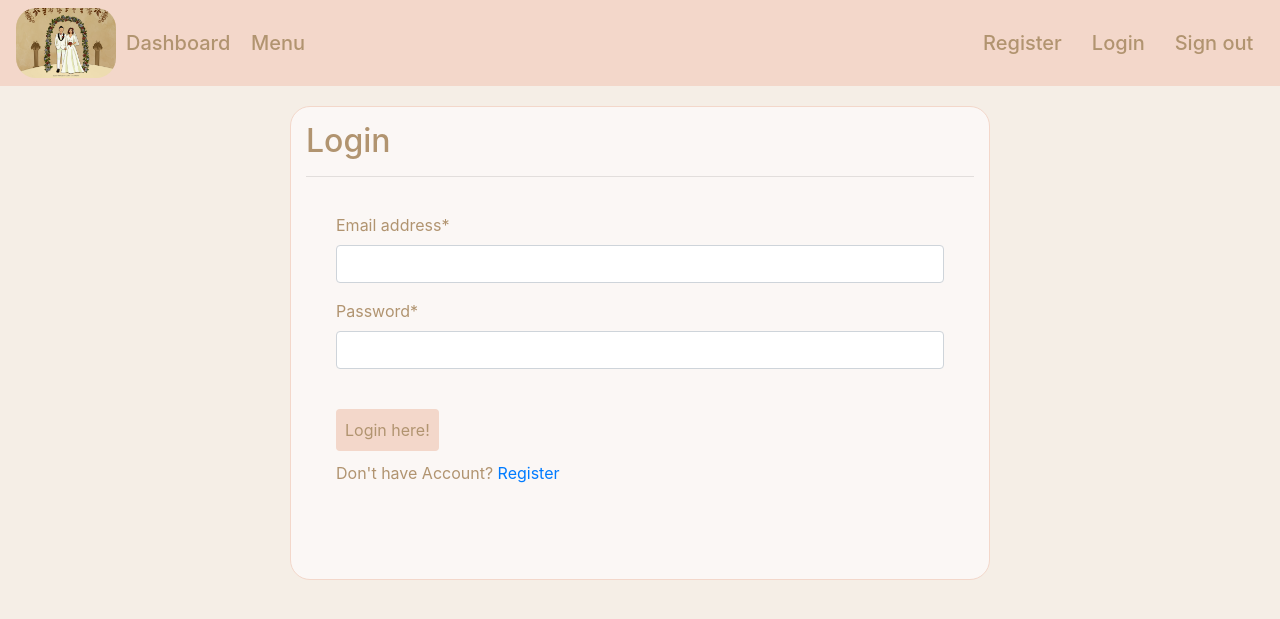
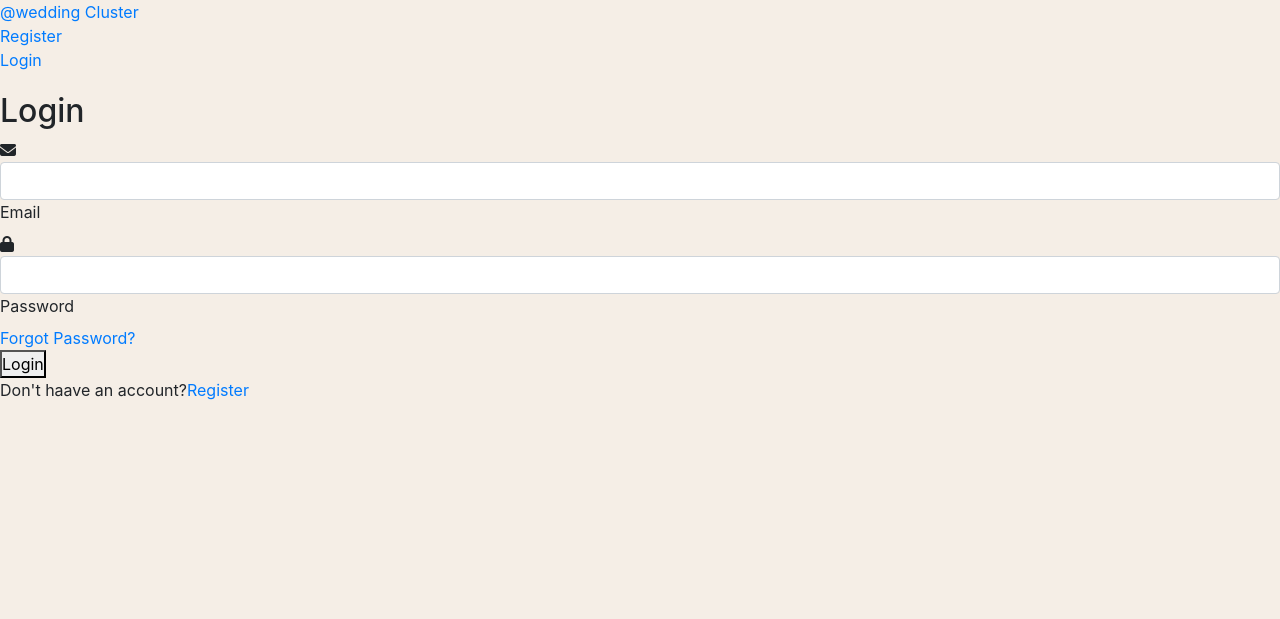
Before and after one commit to Guheshp/Django, a Django app: page /login/ in a window 1280 px wide. Shown: the top 619 px of the page. Run offline with Django 5.2, Linux system fonts and the light colour scheme; some libraries are stand-ins or nearby versions.

Commit message:
login and register design

```diff
--- a/wc/account/admin.py
+++ b/wc/account/admin.py
@@ -25,7 +25,4 @@ class CustomUserAdmin(UserAdmin):
     ordering = ("email",)
 
 
-
-
-
 admin.site.register(CustomUser, CustomUserAdmin)
--- a/wc/account/forms.py
+++ b/wc/account/forms.py
@@ -12,7 +12,18 @@ class createUserForm(UserCreationForm):
         model = CustomUser
         fields = ['email', 'phone', 'password1', 'password2']
 
+# class LoginForm(AuthenticationForm):
+
+#     username = forms.EmailField(widget=EmailInput())
+#     password = forms.CharField(widget=PasswordInput())
+
 class LoginForm(AuthenticationForm):
 
-    username = forms.EmailField(widget=EmailInput())
-    password = forms.CharField(widget=PasswordInput())
+    username = forms.EmailField(
+        widget = EmailInput(attrs={'class': '', }),
+        # label='Email',
+        # required=False
+    )
+    password = forms.CharField(
+        widget=PasswordInput(attrs={'class': '', })
+    )
--- a/wc/account/templates/acc/base.html
+++ b/wc/account/templates/acc/base.html
@@ -10,6 +10,8 @@
     <link rel="stylesheet" href="{% static 'css/styles.css'%}">
     <!-- Bootstrap CSS -->
     <link rel="stylesheet" href="https://cdn.jsdelivr.net/npm/bootstrap@4.1.3/dist/css/bootstrap.min.css" integrity="sha384-MCw98/SFnGE8fJT3GXwEOngsV7Zt27NXFoaoApmYm81iuXoPkFOJwJ8ERdknLPMO" crossorigin="anonymous">
+    <!-- awesome  -->
+    <link rel="stylesheet" href="https://cdnjs.cloudflare.com/ajax/libs/font-awesome/6.5.1/css/all.min.css" integrity="sha512-DTOQO9RWCH3ppGqcWaEA1BIZOC6xxalwEsw9c2QQeAIftl+Vegovlnee1c9QX4TctnWMn13TZye+giMm8e2LwA==" crossorigin="anonymous" referrerpolicy="no-referrer" />
 
     <title>Cluster</title>
   </head>
@@ -36,7 +38,7 @@
 
   </div>
 
-    <div class="container">
+    <div class="">
 
         {% block content %}
 
@@ -52,5 +54,8 @@
     <script src="https://code.jquery.com/jquery-3.3.1.slim.min.js" integrity="sha384-q8i/X+965DzO0rT7abK41JStQIAqVgRVzpbzo5smXKp4YfRvH+8abtTE1Pi6jizo" crossorigin="anonymous"></script>
     <script src="https://cdn.jsdelivr.net/npm/popper.js@1.14.3/dist/umd/popper.min.js" integrity="sha384-ZMP7rVo3mIykV+2+9J3UJ46jBk0WLaUAdn689aCwoqbBJiSnjAK/l8WvCWPIPm49" crossorigin="anonymous"></script>
     <script src="https://cdn.jsdelivr.net/npm/bootstrap@4.1.3/dist/js/bootstrap.min.js" integrity="sha384-ChfqqxuZUCnJSK3+MXmPNIyE6ZbWh2IMqE241rYiqJxyMiZ6OW/JmZQ5stwEULTy" crossorigin="anonymous"></script>
+
+
   </body>
+
 </html>
--- a/wc/account/templates/acc/login.html
+++ b/wc/account/templates/acc/login.html
@@ -1,10 +1,12 @@
+
 {% extends 'acc/base.html'%}
 
 {% load crispy_forms_tags %}
 
 {% block content %}
 
-<body>
+
+<!-- <body>
 
     <div class="container  form-layout"  style="max-width: 700px;">
 
@@ -14,9 +16,10 @@
 
         <form action="" method="POST" autocomplete="off" class="custom-form">
 
-            {% csrf_token %} <!--   'Cross-Site Request Forgery' tokens help protect against CSRF attacks by making it difficult for an attacker to construct a valid request on behalf of the victim. -->
+            {% csrf_token %}   'Cross-Site Request Forgery' tokens help protect against CSRF attacks by making it difficult for an attacker to construct a valid request on behalf of the victim.
 
             {{form|crispy}}
+
 
             <br>
 
@@ -29,6 +32,39 @@
 
        <br>
     </div><br>
+</body>     -->
+
+<body>
+    <div class="form-container">
+    <div class="wrapper">
+        <div class="form-box">
+            <h2>Login</h2>
+            <form action="" method="post">
+                {% csrf_token %}
+                <div class="input-box">
+                    <span  class="icon"><i class="fa-solid fa-envelope"></i></span>
+                    {{form.username}}
+                    <label for="">Email</label>
+                </div>
+                <div class="input-box">
+                    <span  class="icon"><i class="fa-solid fa-lock"></i></span>
+                    {{form.password}}
+                    <label for="">Password</label>
+                </div>
+                <div class="remember-password">
+                    <a href="">Forgot Password?</a>
+                </div>
+                <button type="submit" class="Btn">
+                    Login
+                </button>
+                <div class="login-register">
+                    <p>Don't haave an account?<a href="" class="register-link">Register</a>
+                    </p>
+                </div>
+            </form>
+        </div>
+    </div>
+</div>
 </body>
 
 {% endblock %}
--- a/wc/account/templates/acc/navbar.html
+++ b/wc/account/templates/acc/navbar.html
@@ -1,76 +1,22 @@
 {% load static %}
 
-<!-- navbar Start -->
+<body>
 
-<nav class="navbar navbar-expand-lg navbar-light justify-content-center bg-colour">
+  <div class="nav-links">
 
-  <a href="#">
-
-     <img id="logo" src="{% static 'images/wedding_logo.png'%}" alt="logo-img">
-
-  </a>
-
-  <button
-    class="navbar-toggler"
-    type="button"
-    data-toggle="collapse"
-    data-target="#navbarNavDropdown"
-    aria-controls="navbarNavDropdown"
-    aria-expanded="false"
-    aria-label="Toggle navigation"
-  >
-    <span class="navbar-toggler-icon"></span>
-
-  </button>
-
-    <div class="collapse navbar-collapse" id="navbarNavDropdown">
+    <div class="logo"><a href="#">@wedding Cluster</a></div>
+    {% if user.is_authenticated %}
+  <ul>
+    <li class="links"><a href="#">Home</a></li>
+    <li class="links"><a href="{% url 'logout'%}">Logout</a></li>
+  </ul>
+  {%else%}
+  <ul>
+    <li  class="links"><a href="{% url 'register'%}">Register</a></li>
+    <li  class="links"><a href="{% url 'login' %}">Login</a></li>
+  </ul>
+  {% endif %}
+</div>
 
 
-      <ul class="navbar-nav mr-auto">
-
-        <li class="nav-item">
-          <a class="nav-names" href="#">Dashboard &nbsp; <i class="fa fa-home" aria-hidden="true"></i> </a>
-      </li>
-
-          <li class="nav-item">
-
-            <a class="nav-names" href="#">Menu &nbsp;<i class="fa-solid fa-utensils"></i></a>
-
-          </li>
-
-        </ul>
-
-      <div class="nav-right">
-
-        <ul class="navbar-nav mr-auto">
-         <li class="nav-item">
-
-          <a class="nav-names" href="{% url 'register'%}"> Register </a>
-
-        </li>
-
-        <li class="nav-item">
-
-          <a class="nav-names" href="{% url 'login'%}">Login</a>
-
-        </li>
-
-
-        <li class="nav-item">
-
-          <a class="nav-names" href="#">Sign out &nbsp; <i class="fa fa-sign-out" aria-hidden="true"></i> </a>
-
-        </li>
-
-    </ul>
-
-    </div>
-
-
-    </div>
-
-
-</nav>
-
-
-<!-- navbar ends  -->
+</body>
--- a/wc/account/urls.py
+++ b/wc/account/urls.py
@@ -8,4 +8,6 @@ urlpatterns = [
 
     path('login/',views.Login, name='login'),
 
+    path('logout/',views.Logout, name='logout'),
+
 ]
--- a/wc/account/views.py
+++ b/wc/account/views.py
@@ -6,7 +6,7 @@ from django.contrib import messages
 
 from .forms import (createUserForm, LoginForm, )
 
-from django.contrib.auth import authenticate, login as auth_login
+from django.contrib.auth import authenticate, login as auth_login, logout as auth_logout
 
 
 # Create your views here.
@@ -28,12 +28,13 @@ def Register(request):
 
             messages.success(request, 'Your Registration completed!')
 
-            return redirect('home')
+            return redirect('login')
+        else:
+                messages.error(request, 'Invalid email or password. Please try again.')
 
     context = {'form':form}
 
     return render(request, 'acc/register.html', context)
-
 
 
 def Login(request):
@@ -62,9 +63,17 @@ def Login(request):
             else:
                 messages.error(request, 'Invalid email or password. Please try again.')
 
-
-
     context = {'form':form}
 
 
     return render(request, 'acc/login.html', context=context)
+
+
+
+def Logout(request):
+
+    auth_logout(request)
+
+    messages.success(request, 'Sucessfully Logged out!')
+
+    return redirect("home")
```
Also changed, not shown: wc/account/templates/acc/register.html (+45 -2 lines).
